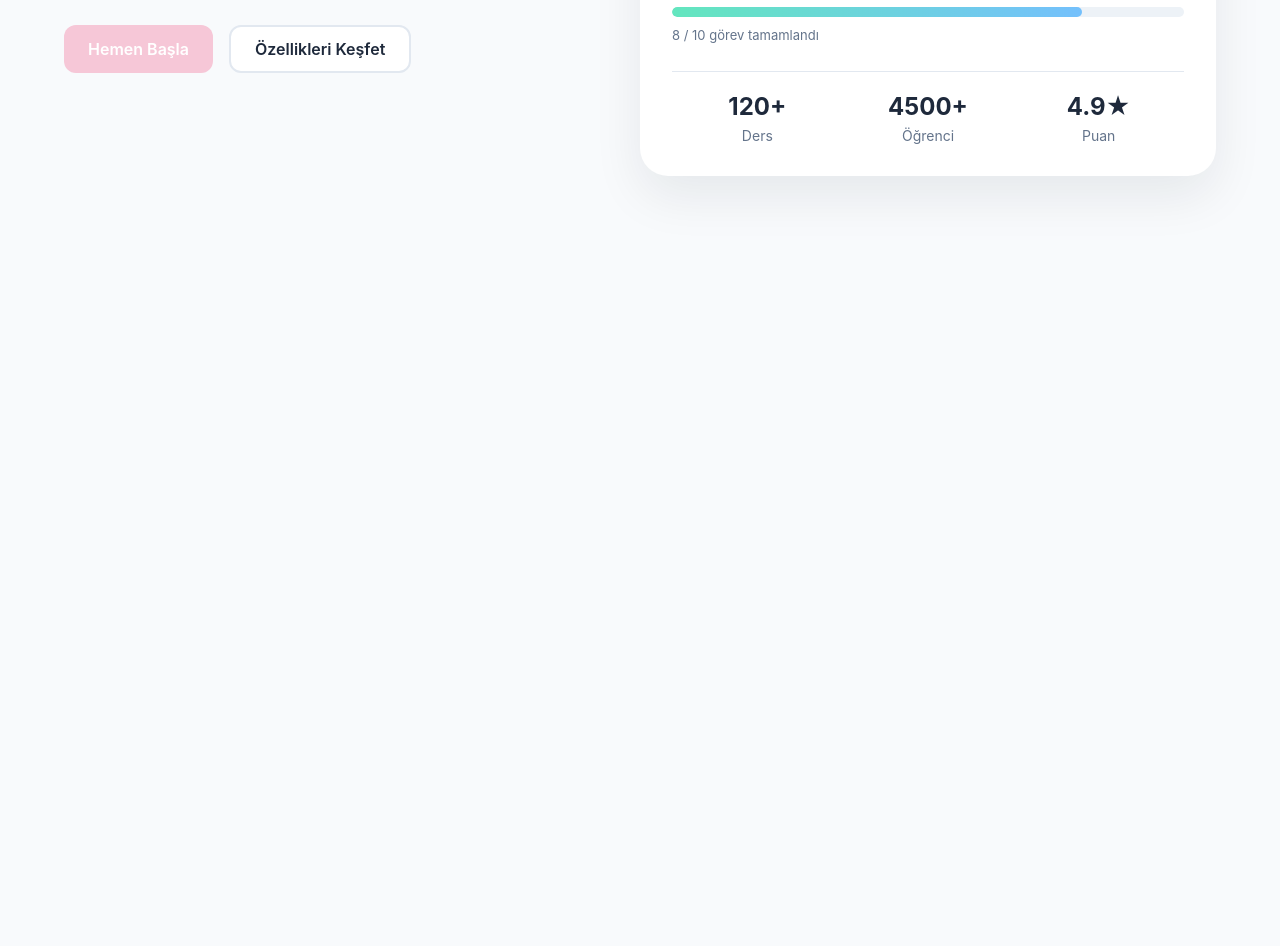
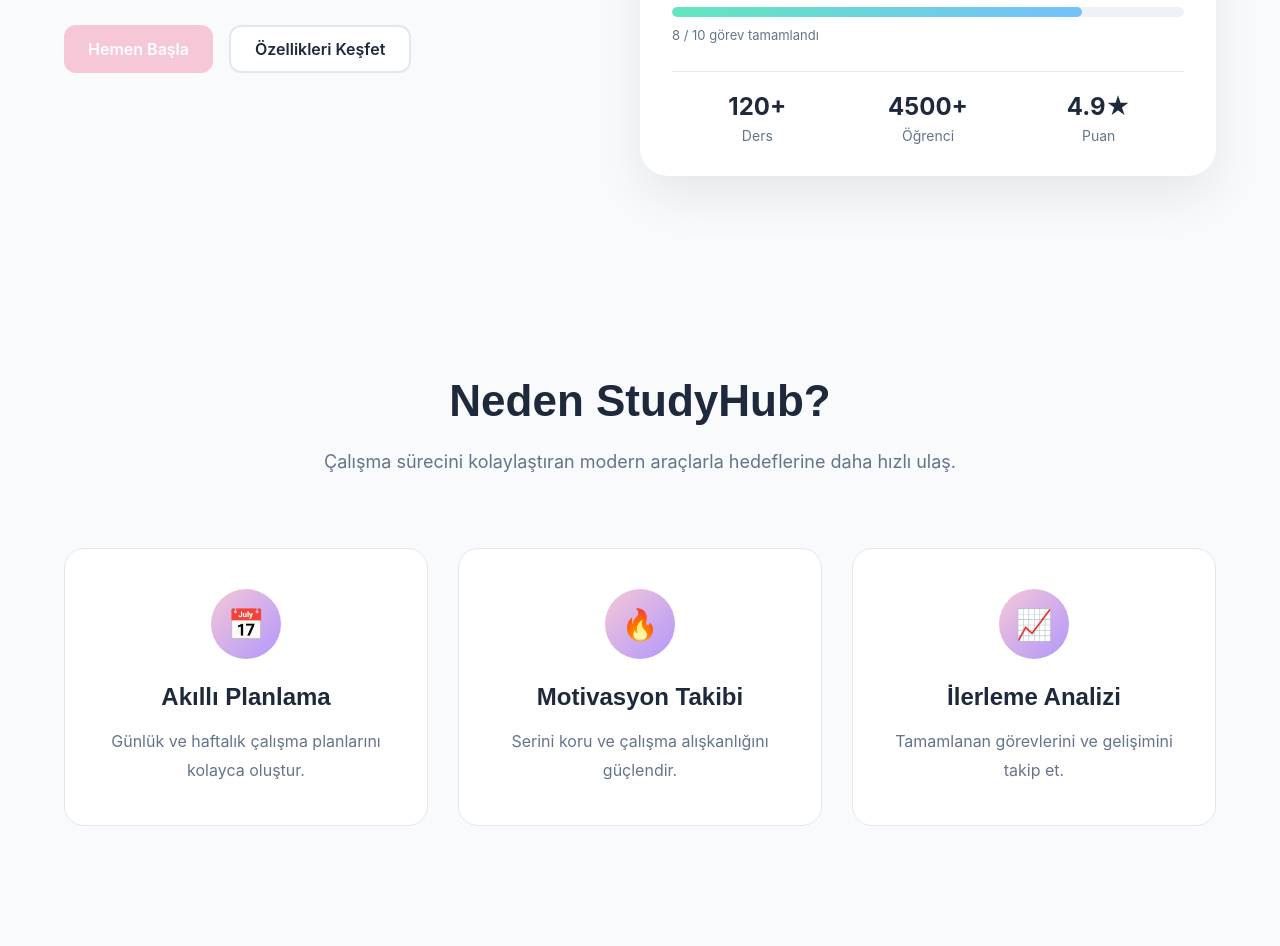
Before and after one commit to Eminenurdogan/studyhub, a plain HTML site: page index.html in a window 1280 px wide. Shown: the part 545-1491 px from the top of the page. Before the commit the page ends 801 px from the top, so only its background shows below. Drawn offline with Linux system fonts and the light colour scheme.

Commit message:
Add features section to landing page

```diff
--- a/assets/css/style.css
+++ b/assets/css/style.css
@@ -263,3 +263,73 @@
 
   color: var(--color-text-secondary);
 }
+.features {
+  padding: 120px 0;
+}
+.section-title {
+  text-align: center;
+
+  max-width: 650px;
+
+  margin: 0 auto 70px;
+}
+.section-title h2 {
+  font-size: 44px;
+
+  margin-bottom: 20px;
+
+  font-family: var(--font-heading);
+}
+.section-title p {
+  font-size: 18px;
+
+  color: var(--color-text-secondary);
+
+  line-height: 1.8;
+}
+.features-grid {
+  display: grid;
+
+  grid-template-columns: repeat(3, 1fr);
+
+  gap: 30px;
+}
+.feature-card {
+  background: white;
+  padding: 40px;
+  border-radius: var(--radius-lg);
+  text-align: center;
+  border: 1px solid var(--color-border);
+  transition: 0.3s;
+}
+
+.feature-card:hover {
+  transform: translateY(-8px);
+  box-shadow: 0 20px 40px rgba(0, 0, 0, 0.08);
+}
+
+.feature-icon {
+  width: 70px;
+  height: 70px;
+  border-radius: 50%;
+  background: linear-gradient(135deg, var(--color-pink), var(--color-lavender));
+
+  display: flex;
+  justify-content: center;
+  align-items: center;
+
+  font-size: 30px;
+
+  margin: 0 auto 24px;
+}
+
+.feature-card h3 {
+  margin-bottom: 16px;
+  font-size: 24px;
+  font-family: var(--font-heading);
+}
+
+.feature-card p {
+  color: var(--color-text-secondary);
+  line-height: 1.8;
+}
--- a/index.html
+++ b/index.html
@@ -95,6 +95,44 @@
           </div>
         </div>
       </section>
+      <section class="features">
+        <div class="container">
+          <div class="section-title">
+            <h2>Neden StudyHub?</h2>
+
+            <p>
+              Çalışma sürecini kolaylaştıran modern araçlarla hedeflerine daha
+              hızlı ulaş.
+            </p>
+          </div>
+
+          <div class="features-grid">
+            <div class="feature-card">
+              <div class="feature-icon">📅</div>
+
+              <h3>Akıllı Planlama</h3>
+
+              <p>Günlük ve haftalık çalışma planlarını kolayca oluştur.</p>
+            </div>
+
+            <div class="feature-card">
+              <div class="feature-icon">🔥</div>
+
+              <h3>Motivasyon Takibi</h3>
+
+              <p>Serini koru ve çalışma alışkanlığını güçlendir.</p>
+            </div>
+
+            <div class="feature-card">
+              <div class="feature-icon">📈</div>
+
+              <h3>İlerleme Analizi</h3>
+
+              <p>Tamamlanan görevlerini ve gelişimini takip et.</p>
+            </div>
+          </div>
+        </div>
+      </section>
     </main>
   </body>
 </html>
```
